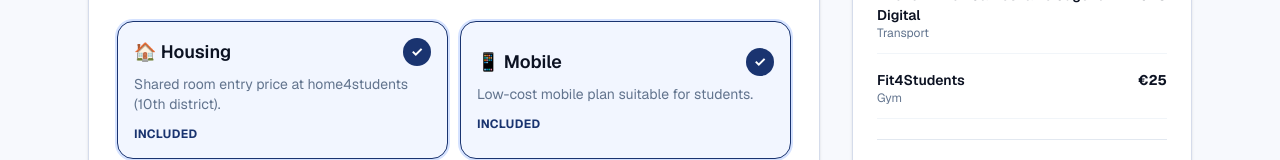
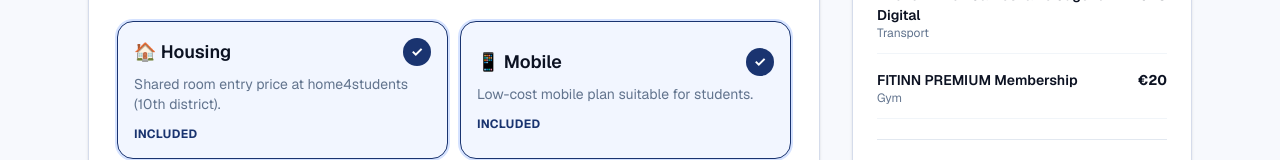
Before and after one commit to pietroconforti-blip/compareX, a Next.js app: page /package-builder in a window 1280 px wide. Shown: the part 590-750 px from the top of the page. Built offline with nearby package versions, Linux system fonts and the light colour scheme.

Commit message:
Include country-wide offers in destination package results

```diff
--- a/app/package-builder/page.tsx
+++ b/app/package-builder/page.tsx
@@ -115,8 +115,8 @@ export default function PackageBuilderPage() {
 
   const locationOffers = useMemo(() => catalogue.filter((offer) => {
     const offerLocation = offer.location.toLowerCase();
-    if (location === "Vienna") return offerLocation === "vienna" || offerLocation === "austria";
-    return offerLocation === "milan" || offerLocation === "italy";
+    if (location === "Vienna") return offerLocation === "vienna" || offerLocation.startsWith("austria");
+    return offerLocation === "milan" || offerLocation.startsWith("italy");
   }), [location, catalogue]);
 
   const picks = useMemo(() => selected.map((category) =>
```
